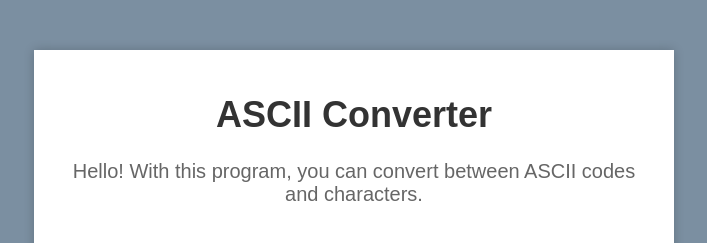
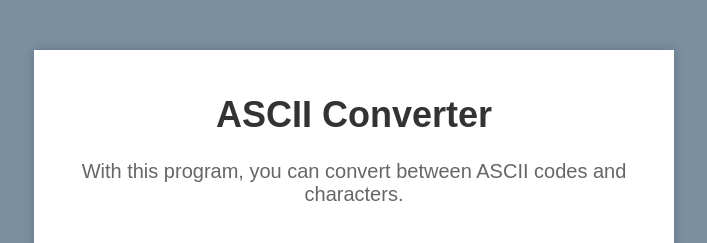
Before and after one commit to OuYa01/ASCII_Converter, a plain HTML site: page converter.html in a window 1280 px wide. Shown: the top 243 px of the page, without its empty margins (286-993 px from the left). Drawn offline with Linux system fonts and the light colour scheme.

Commit message:
i fix er

```diff
--- a/converter.html
+++ b/converter.html
@@ -34,7 +34,7 @@
 
   <div id="container">
     <h1>ASCII Converter</h1>
-    <p>Hello! With this program, you can convert between ASCII codes and characters.</p>
+    <p>With this program, you can convert between ASCII codes and characters.</p>
     <form onsubmit="return false;">
       <h2>Choose what you want to do:</h2>
       <input type="radio" id="code" name="choice" value="code" checked>
```
